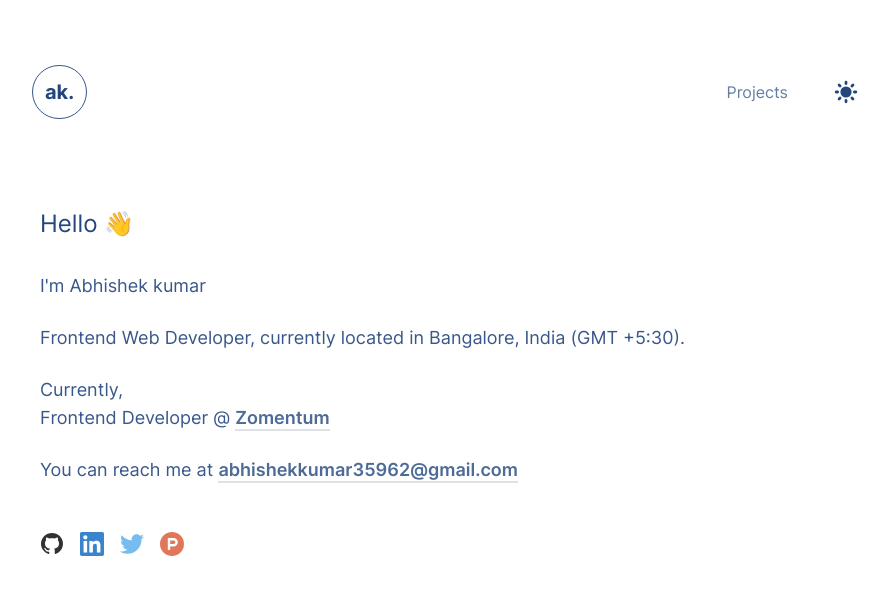
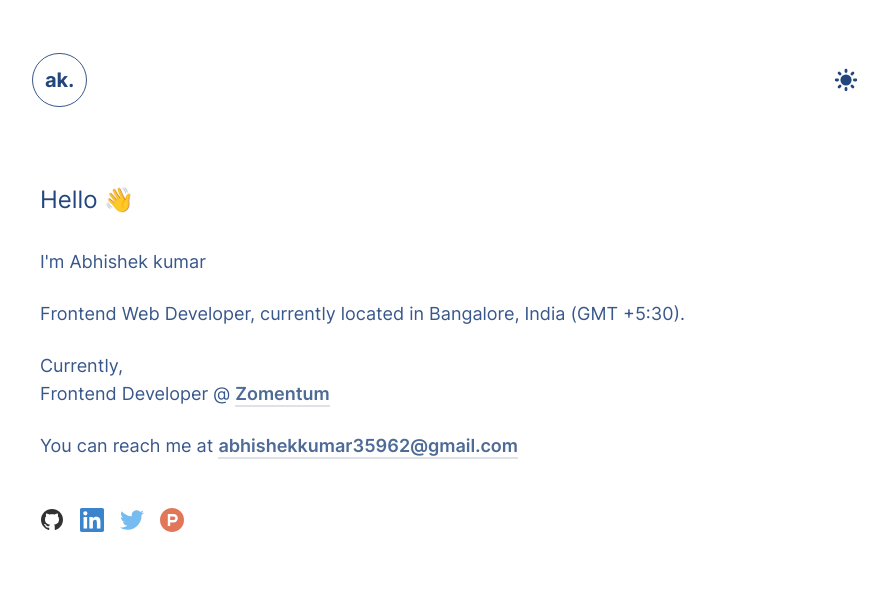
Before and after one commit to Abhikumar98/portfolio-2.0, a Next.js app: page / in a window 1280 px wide. Shown: the top 594 px of the page, without its empty margins (184-1072 px from the left). Built offline with nearby package versions, Linux system fonts and the light colour scheme.

Commit message:
fix: temp

```diff
--- a/src/components/Wrapper/index.tsx
+++ b/src/components/Wrapper/index.tsx
@@ -23,9 +23,9 @@ const Wrapper: FC<{ children: ReactNode }> = ({ children }) => {
 						<Link href="/">ak.</Link>
 					</div>
 					<div className="my-8 hidden w-full items-center justify-end sm:flex">
-						<div className=" ml-8 cursor-pointer opacity-70 transition-all ease-in-out hover:opacity-100">
+						{/* <div className=" ml-8 cursor-pointer opacity-70 transition-all ease-in-out hover:opacity-100">
 							<Link href="/projects">Projects</Link>
-						</div>
+						</div> */}
 						{/* <div className=" ml-8 cursor-pointer opacity-70 transition-all ease-in-out hover:opacity-100">
 						<Link href="/about">About me</Link>
 					</div> */}
@@ -37,11 +37,11 @@ const Wrapper: FC<{ children: ReactNode }> = ({ children }) => {
 						/>
 					</div>
 				</div>
-				<div className="mr-8 mt-4 flex flex-col items-end space-y-4 sm:hidden">
+				{/* <div className="mr-8 mt-4 flex flex-col items-end space-y-4 sm:hidden">
 					<div className=" ml-8 cursor-pointer opacity-70 transition-all ease-in-out hover:opacity-100">
 						<Link href="/projects">Projects</Link>
 					</div>
-				</div>
+				</div> */}
 				<div className="w-full p-4 pt-6 sm:p-14 md:p-16 md:pt-8 lg:p-20 lg:pt-10 xl:p-24 xl:pt-12">
 					{children}
 				</div>
```
